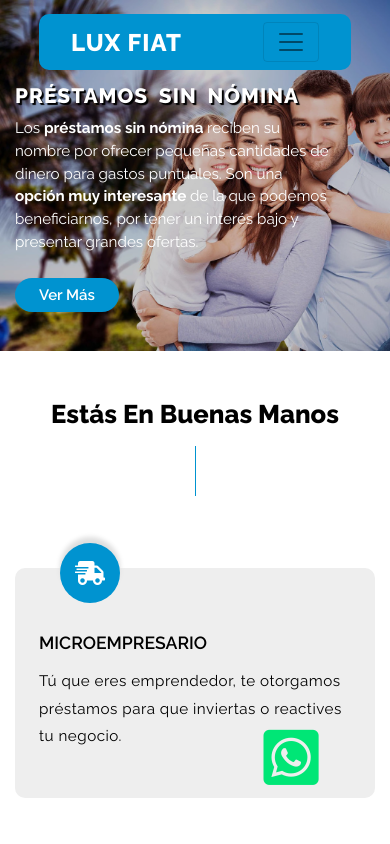
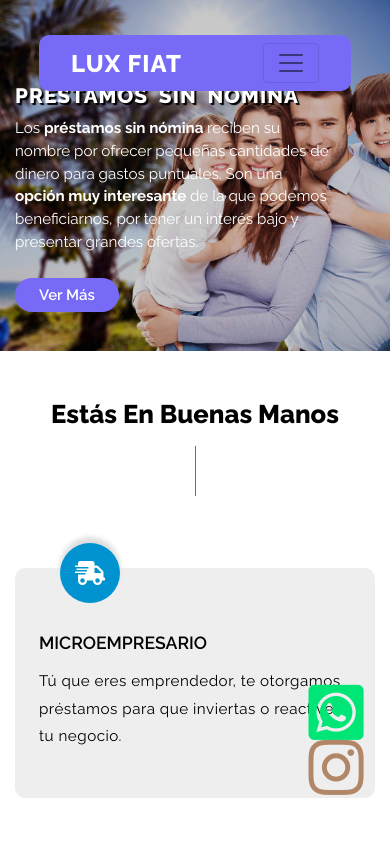
Before and after one commit to yaredrojas/luxfiat, a plain HTML site: page index.html in a window 390 px wide. Shown: the top 844 px of the page. Drawn offline with Linux system fonts and the light colour scheme.

Commit message:
Add files via upload

```diff
--- a/css/style.css
+++ b/css/style.css
@@ -123,8 +123,8 @@ footer h2 {
 	z-index: 999;
 	width: 80%;
 	left: 10%;
-	top: 4%;
-	background: #0093d0;
+	top: 10%;
+	background: #766af7;
 	border-radius: 70px;
 }
 
@@ -246,7 +246,7 @@ ul.navbar-nav.ml-lg-auto.text-center {
 	font-weight: 600;
 	letter-spacing: 1px;
 	font-size: 15px;
-	background: #0093d0;
+	background: #766af7;
 	border: none;
 	text-transform: capitalize;
 	border-radius: 30px;
@@ -597,7 +597,7 @@ section.insurance_stats:before {
 /* //stats */
 /*-- text Slider --*/
 .testimonials {
-	background: #0093d0;
+	background: #766af7;
 }
 
 #slider {
@@ -1249,7 +1249,7 @@ span.icon_g_plus {
 
 .cpy-right {
 	padding: 1em 0;
-	background: #0093d0;
+	background: #766af7;
 	text-align: center;
 }
 
@@ -1257,26 +1257,38 @@ span.icon_g_plus {
 	color: #fff;
 }
 
-#app-messenger, #app-whatsapp{
+#app-whatsapp{
 	position: fixed;
 	right: 24px;
-	bottom: 20px;
-	width: 150px;
+	bottom: 25px;
+	width: 60px;
 	z-index: 1000;
 	display: none;
 }
+
+#app-instagram{
+	position: fixed;
+	right: 24px;
+	bottom: 45px;
+	width: 60px;
+	z-index: 1000;
+	display: none;
+}
+
+
 #app-whatsapp{
-	bottom: 55px;
+	bottom: 100px;
 	display: block;
 }
-#app-messenger i, #app-whatsapp i{
+
+#app-instagram i, #app-whatsapp i{
 	font-size: 63px;
 }
 #app-whatsapp i{
 	color: #00e676;
 }
-#app-messenger i{
-	color: #0084ff;
+#app-instagram i{
+	color: #B18768;
 }
 
 /* -- Responsive code -- */
@@ -1559,7 +1571,7 @@ span.icon_g_plus {
 	#fb-root{
 		display: none;
 	}
-	#app-messenger{
+	#app-instagram{
 		display: block;
 	}
 }
--- a/index.html
+++ b/index.html
@@ -39,20 +39,18 @@
         <header>
 
                 <!-- REDES SOCIALES -->
-            <div class="d-none d-md-block col-md-2 col-lg-2 redes">
+            <div class="d-none d-md-block col-md-2 col-lg-10 redes">
 
                 <ul class="d-flex justify-content-end pt-2 mt-1">
 
                     <li>
                         <a href="https://www.facebook.com" target="_blank">
-                            <i class="fab fa-facebook-f lead rounded-circle text-white mr-1"></i>
+                        <i class="fab fa-facebook-f lead rounded-circle text-white"></i>
                         </a>
                     </li>
-
                     <li>
-                        <a href="#" target="_blank">
-                            <i class="fab fa-instagram lead rounded-circle text-white mr-1"></i>
-                        </a>
+                        <a href="https://www.instagram.com/luxfiatasesoriafinanciera" target="_blank">
+                        <i class="fab fa-instagram lead rounded-circle text-white"></i></a>
                     </li>
 
                 </ul>
@@ -524,8 +522,9 @@
     <!-- //footer -->
     <div class="cpy-right">
         <a id="app-whatsapp" target="_blanck" href="https://api.whatsapp.com/send?phone=529993871818&amp;text=Hola soy Yared Rojas de Lux Fiat. ¿Necesitas dinero? Nosotros podemos ayudarte">
-        <i class="fab fa-whatsapp-square"></i>
-</a>
+        <i class="fab fa-whatsapp-square"></i></a>
+        <a id="app-instagram" target="_blanck"  href="https://www.instagram.com/luxfiatasesoriafinanciera/">
+        <i class="fab fa-instagram"></i></a>
         <p>© 2021 Lux Fiat. Todos los derechos reservados.</p>
     </div>
     <!-- login  -->
```
